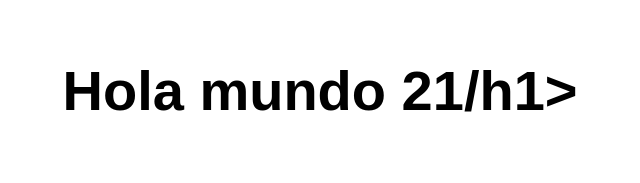
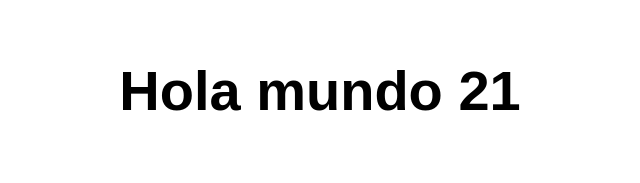
Before and after one commit to Mar3cit0/mi-primera-app-mar, a website: page src/index.html in a window 1280 px wide. Shown: the whole page, without its empty margins (320-960 px from the left). Drawn offline with Linux system fonts and the light colour scheme.

Commit message:
//MODIFICACION ETIQUETA

```diff
--- a/src/index.html
+++ b/src/index.html
@@ -10,7 +10,7 @@
 
 <body>
   <main>
-    <h1>Hola mundo 21/h1>
+    <h1>Hola mundo 21</h1>
   </main>
 </body>
 
```
